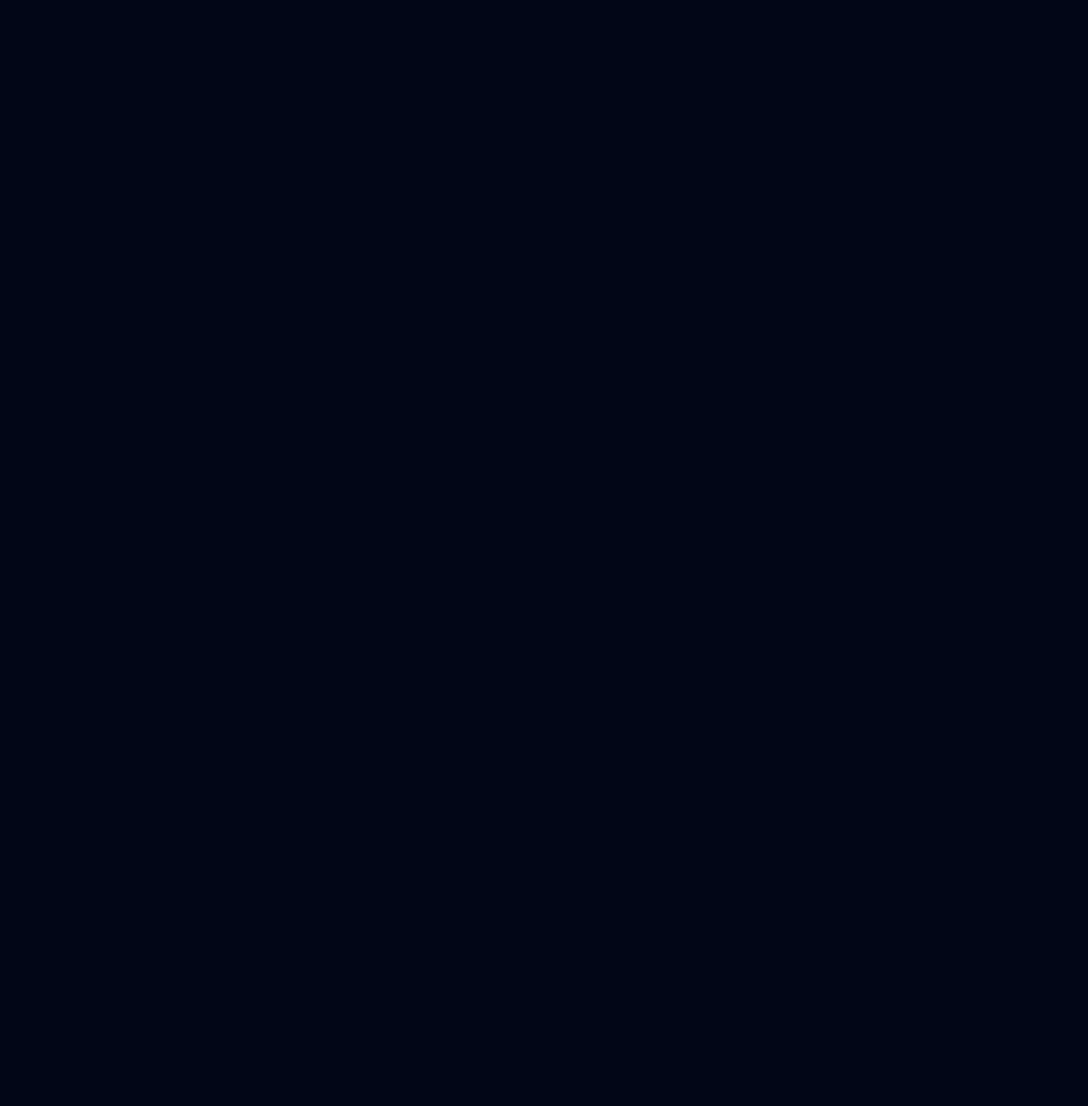
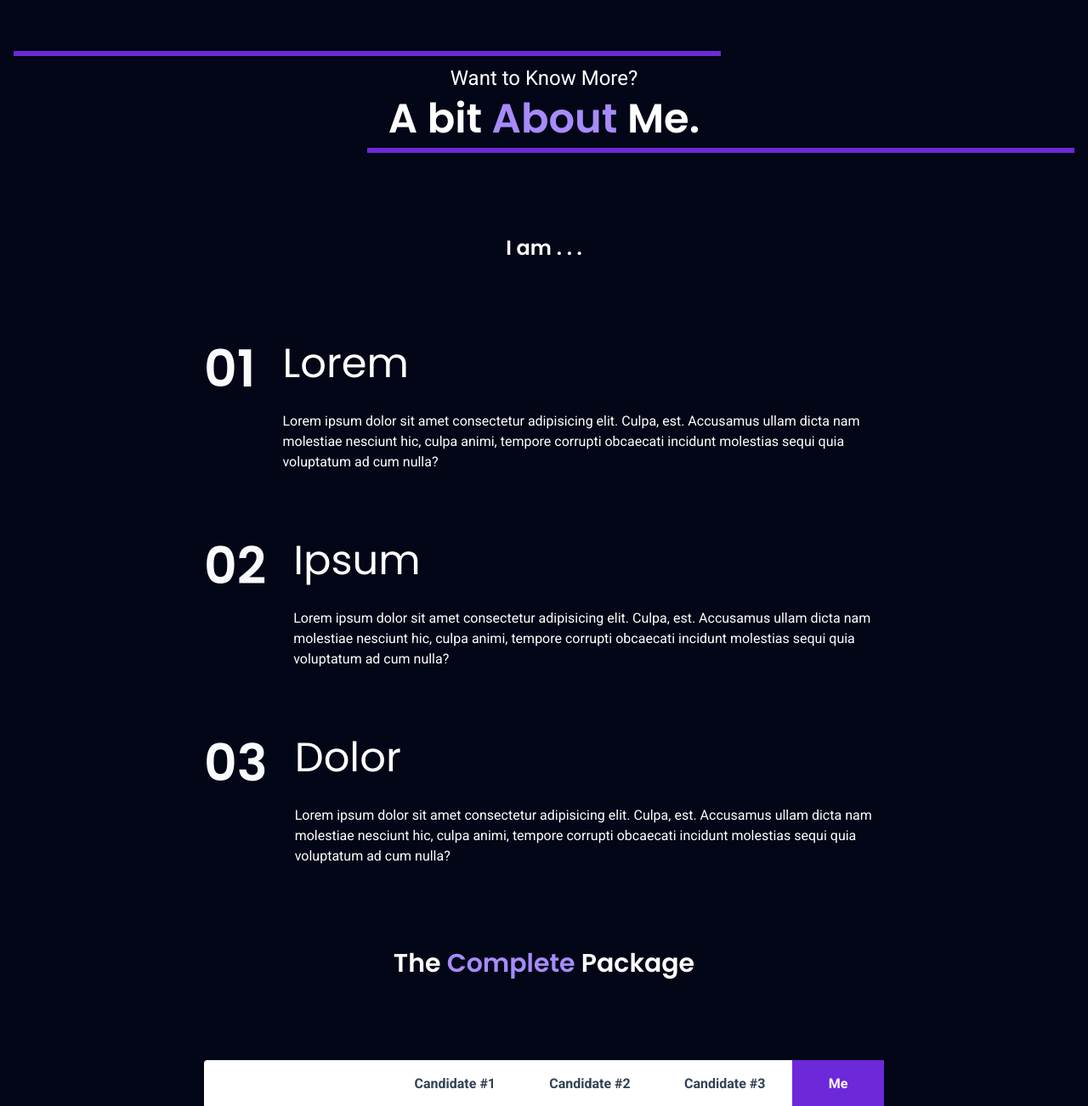
Before and after one commit to Anjasfedo/portfolio-page-SvelteKit, a SvelteKit app: page / in a window 1280 px wide. Shown: the part 1494-2796 px from the top of the page at 85% size. Before the commit the page ends 1482 px from the top, so only its background shows below. Built offline with nearby package versions, Linux system fonts and the light colour scheme.

Commit message:
About Section

```diff
--- a/src/components/Main.svelte
+++ b/src/components/Main.svelte
@@ -6,8 +6,27 @@
         { name: "Ipsum", icon: "fa-solid fa-list-check" },
         { name: "Dolor", icon: "fa-solid fa-diagram-project" },
     ];
+
+    let benefits = [
+        {
+            name: "Lorem",
+            description:
+                "Lorem ipsum dolor sit amet consectetur adipisicing elit. Culpa, est. Accusamus ullam dicta nam molestiae nesciunt hic, culpa animi, tempore corrupti obcaecati incidunt molestias sequi quia voluptatum ad cum nulla?",
+        },
+        {
+            name: "Ipsum",
+            description:
+                "Lorem ipsum dolor sit amet consectetur adipisicing elit. Culpa, est. Accusamus ullam dicta nam molestiae nesciunt hic, culpa animi, tempore corrupti obcaecati incidunt molestias sequi quia voluptatum ad cum nulla?",
+        },
+        {
+            name: "Dolor",
+            description:
+                "Lorem ipsum dolor sit amet consectetur adipisicing elit. Culpa, est. Accusamus ullam dicta nam molestiae nesciunt hic, culpa animi, tempore corrupti obcaecati incidunt molestias sequi quia voluptatum ad cum nulla?",
+        },
+    ];
 </script>
 
+lorem
 <main class="flex flex-col flex-1 p-4">
     <section id="introPage" class="grid grid-cols-1 lg:grid-cols-2 gap-10 py-8 sm:py-14">
         <div class="flex flex-col lg:justify-center text-center lg:text-left gap-6 md:gap-8 lg:gap-10">
@@ -74,7 +93,88 @@
             >
         </div>
     </section>
-    <section id="about">
-
+    <section id="about" class="py-20 pt-10 lg:pt-16 lg:py-32 flex flex-col gap-16 sm:gap-20 md:gap-24 relative">
+        <div
+            class="flex flex-col gap-2 text-center relative before:absolute before:top-0 before:left-0 before:w-2/3 before:h-1.5 before:bg-violet-700 after:absolute after:bottom-0 after:right-0 after:w-2/3 after:h-1.5 after:bg-violet-700 py-4"
+        >
+            <h6 class="text-lg sm:text-xl md:text-2xl">Want to Know More?</h6>
+            <h3 class="font-semibold text-3xl sm:text-4xl md:text-5xl">
+                A bit <span class="poppins text-violet-400">About</span> Me.
+            </h3>
+        </div>
+        <p class="mx-auto poppins font-semibold text-lg sm:text-xl md:text-2xl">I am . . .</p>
+        <div class="flex flex-col gap-20 w-full mx-auto max-w-[800px]">
+            {#each benefits as benefit, index}
+                <div class="flex gap-6 sm:gap-8">
+                    <p class="poppins text-4xl sm:text-5xl md:text-6xl text-slate-50 font-semibold">0{index + 1}</p>
+                    <div class="flex flex-col gap-6 sm:gap-8">
+                        <h3 class="text-2xl sm:text-3xl md:text-5xl">{benefit.name}</h3>
+                        <p>{benefit.description}</p>
+                    </div>
+                </div>
+            {/each}
+        </div>
+        <h5 class="text-2xl sm:text-3xl font-semibold text-center poppins">
+            The <span class="text-violet-400 poppins">Complete</span> Package
+        </h5>
+        <div class="flex flex-col overflow-x-scroll gap-10 max-w-[800px] mx-auto w-full">
+            <table class="bg-white text-slate-700 rounded text-center">
+                <thead class="border-b border-solid border-slate-200">
+                    <tr>
+                        <th></th>
+                        <th class="whitespace-nowrap p-2 px-4">Candidate #1</th>
+                        <th class="whitespace-nowrap p-2 px-4">Candidate #2</th>
+                        <th class="whitespace-nowrap p-2 px-4">Candidate #3</th>
+                        <th class="whitespace-nowrap bg-violet-700 text-white p-4 px-8">Me</th>
+                    </tr>
+                </thead>
+                <tbody>
+                    <tr class="border-b border-solid border-slate-200e">
+                        <td
+                            class="border-r border-solid border-white pl-4 pr-8 py-4 font-semibold text-sm whitespace-nowrap"
+                            >Dedication</td
+                        >
+                        <td><i class="fa-solid fa-xmark text-slate-500"></i></td>
+                        <td><i class="fa-solid fa-check text-green-500"></i></td>
+                        <td><i class="fa-solid fa-xmark text-slate-500"></i></td>
+                        <td><i class="fa-solid fa-check text-green-500"></i></td>
+                    </tr>
+                    <tr class="border-b border-solid border-slate-200e">
+                        <td
+                            class="border-r border-solid border-white pl-4 pr-8 py-4 font-semibold text-sm whitespace-nowrap"
+                            >Critical Thought</td
+                        >
+                        <td><i class="fa-solid fa-check text-green-500"></i></td>
+                        <td><i class="fa-solid fa-xmark text-slate-500"></i></td>
+                        <td><i class="fa-solid fa-check text-green-500"></i></td>
+                        <td><i class="fa-solid fa-check text-green-500"></i></td>
+                    </tr>
+                    <tr class="border-b border-solid border-slate-200e">
+                        <td
+                            class="border-r border-solid border-white pl-4 pr-8 py-4 font-semibold text-sm whitespace-nowrap"
+                            >Interpersonal Skills</td
+                        >
+                        <td><i class="fa-solid fa-xmark text-slate-500"></i></td>
+                        <td><i class="fa-solid fa-xmark text-slate-500"></i></td>
+                        <td><i class="fa-solid fa-check text-green-500"></i></td>
+                        <td><i class="fa-solid fa-check text-green-500"></i></td>
+                    </tr>
+                    <tr class="border-b border-solid border-slate-200e">
+                        <td
+                            class="border-r border-solid border-white pl-4 pr-8 py-4 font-semibold text-sm whitespace-nowrap"
+                            >Programming Abiliy</td
+                        >
+                        <td><i class="fa-solid fa-xmark text-slate-500"></i></td>
+                        <td><i class="fa-solid fa-xmark text-slate-500"></i></td>
+                        <td><i class="fa-solid fa-xmark text-slate-500"></i></td>
+                        <td><i class="fa-solid fa-check text-green-500"></i></td>
+                    </tr>
+                </tbody>
+            </table>
+        </div>
+        <div class="mx-auto -mt-12 italic sm:hidden opacity-50">
+            <p>Scroll to See More &rarr;</p>
+        </div>
+        <p class="mx-auto">So Why Not Invest?</p>
     </section>
 </main>
--- a/src/routes/+layout.svelte
+++ b/src/routes/+layout.svelte
@@ -19,7 +19,7 @@
     >
         <button
             on:click={goTop}
-            class="ml-auto rounded-full bg-slate-900 text-violet-400 px-3 sm:px-4 hover:bg-slate-800 cursor-pointer"
+            class="ml-auto rounded-full aspect-square bg-slate-900 text-violet-400 px-3 sm:px-4 hover:bg-slate-800 cursor-pointer"
             ><i class="fa-solid fa-arrow-up grid place-items-center aspect-square"></i>
         </button>
     </div>
```
